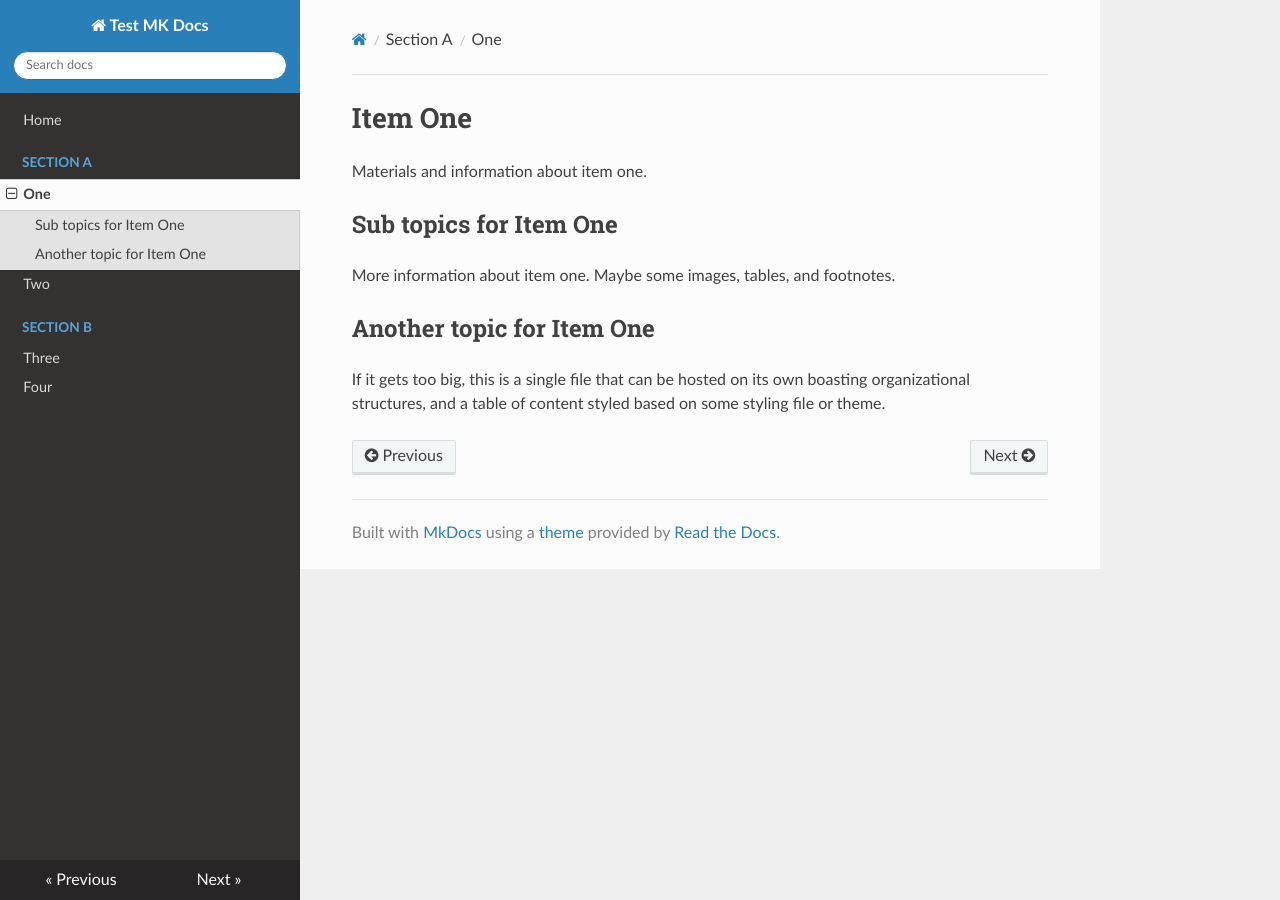
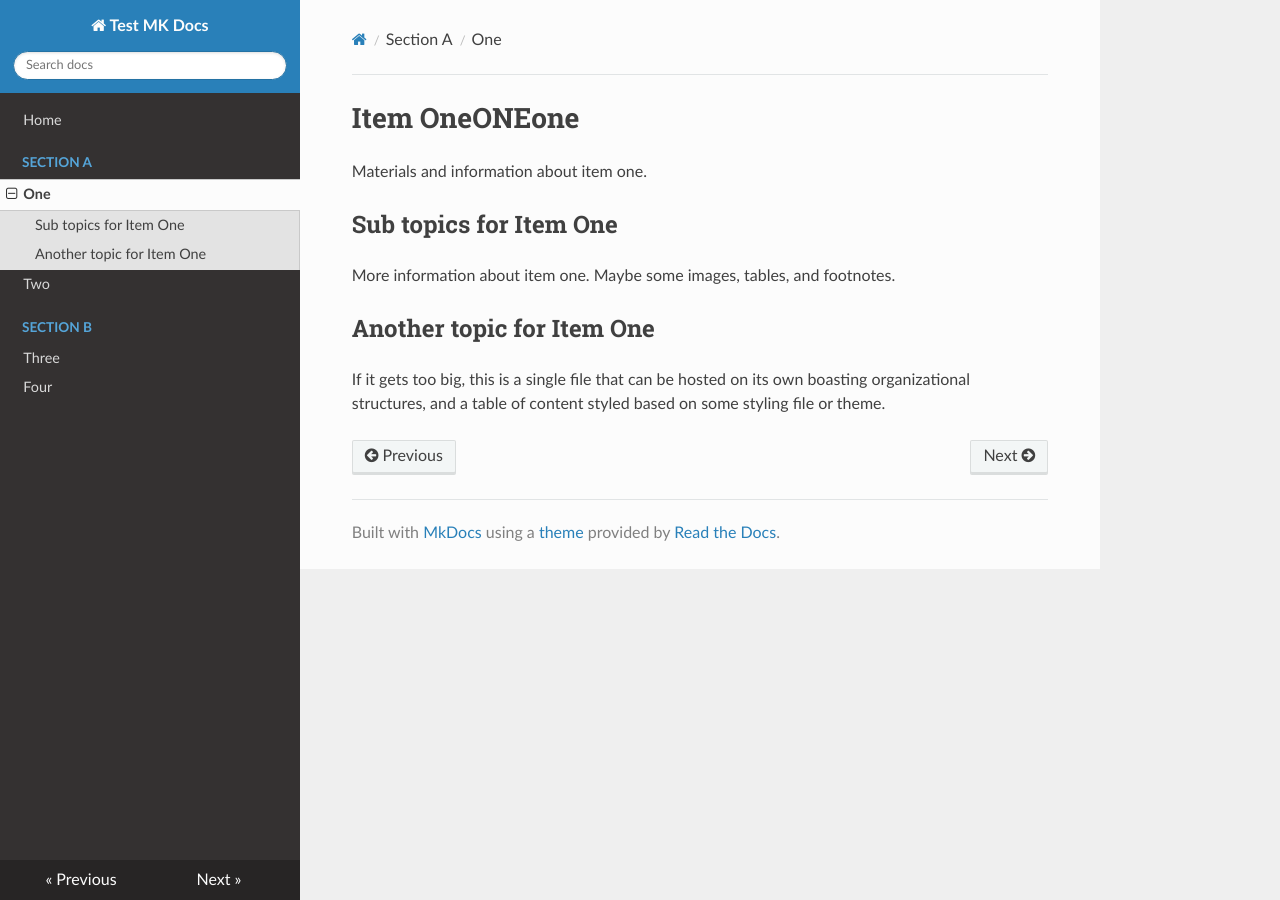
Before and after one commit to z-sega/test-docs, an MkDocs documentation site: the page built from docs/section-a/item-1.md, in a window 1280 px wide. Built offline with MkDocs 1.6.1, drawn with Linux system fonts in a browser that asks for light colours; nearby versions of some CDN libraries.

Commit message:
Update item-1.md

```diff
--- a/docs/section-a/item-1.md
+++ b/docs/section-a/item-1.md
@@ -1,4 +1,4 @@
-# Item One
+# Item OneONEone
 Materials and information about item one.
 
 ## Sub topics for Item One
```
